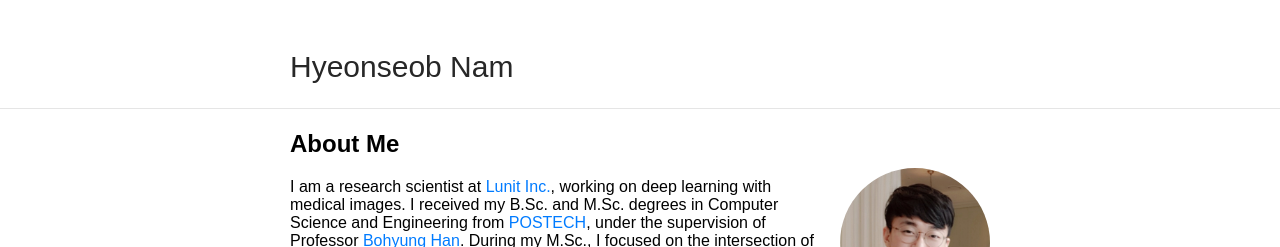
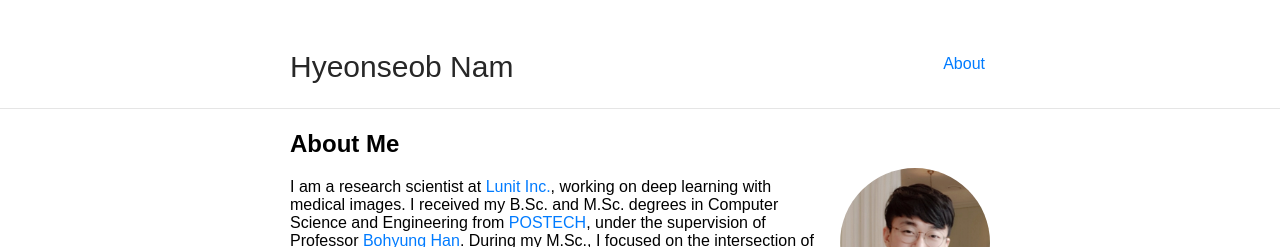
Before and after one commit to gholste/hyeonseobnam.github.io, a Jekyll site: the page built from index.md, in a window 1280 px wide. Shown: the top 247 px of the page. Built offline with Jekyll 4.4.1, drawn with Linux system fonts in a browser that asks for light colours.

Commit message:
Update _config.yml

```diff
--- a/_config.yml
+++ b/_config.yml
@@ -9,3 +9,7 @@ tracking_id: #
 sass:
     style: compressed
     sass_dir: _sass
+
+nav:
+ - name: "About"
+   link: "https://scholar.google.com/citations?user=X9BkR3MAAAAJ/"
```
